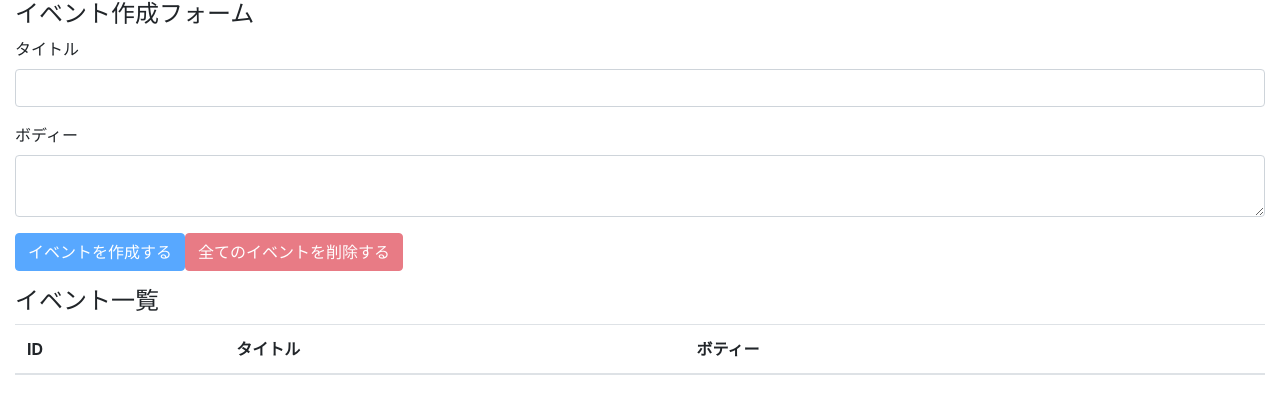
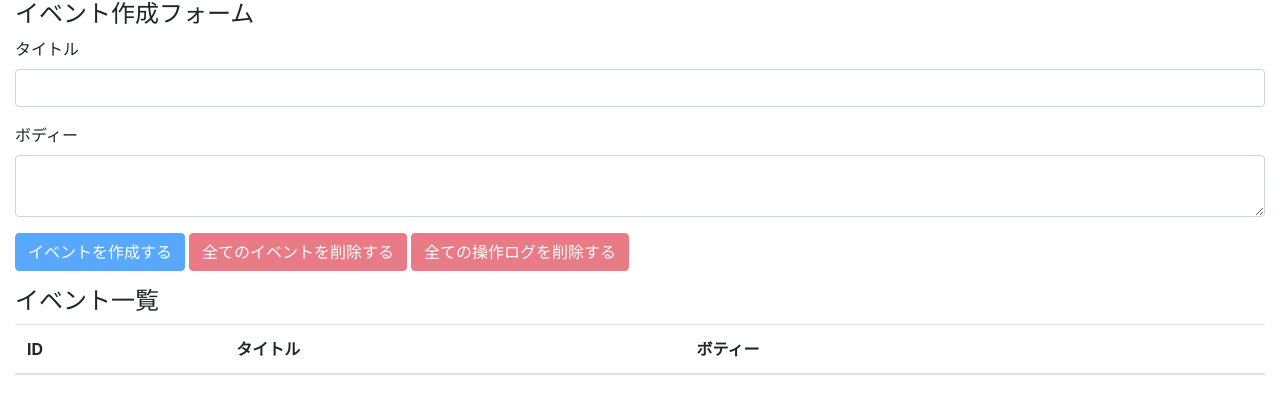
Before and after one commit to RyosukeSomeya/react-hooks-sample, a React (Create React App) app: page / in a window 1280 px wide. Shown: the top 414 px of the page. Built offline with nearby package versions, Linux system fonts and the light colour scheme.

Commit message:
delete all operation logs

```diff
--- a/src/componentes/EventForm.js
+++ b/src/componentes/EventForm.js
@@ -45,6 +45,15 @@
   };
 
   const unCreateable = title === '' || body === '';
+
+  const deleteAllOperationLogs = (e) => {
+    e.preventDefault();
+    const result = window.confirm('全ての操作ログを本当に削除しますか？');
+    if (result) {
+      dispatch({ type: DELETE_ALL_OPERATION_LOG });
+    }
+  };
+
   return (
     <>
       <h4>イベント作成フォーム</h4>
@@ -68,18 +77,25 @@
           />
         </div>
         <button
-          className="btn btn-primary"
+          className="btn btn-primary mr-1"
           onClick={addEvent}
           disabled={unCreateable}
         >
           イベントを作成する
         </button>
         <button
-          className="btn btn-danger"
+          className="btn btn-danger mr-1"
           onClick={deleteAllEvents}
           disabled={state.events.length === 0}
         >
           全てのイベントを削除する
+        </button>
+        <button
+          className="btn btn-danger"
+          onClick={deleteAllOperationLogs}
+          disabled={state.operationLogs.length === 0}
+        >
+          全ての操作ログを削除する
         </button>
       </form>
     </>
```
